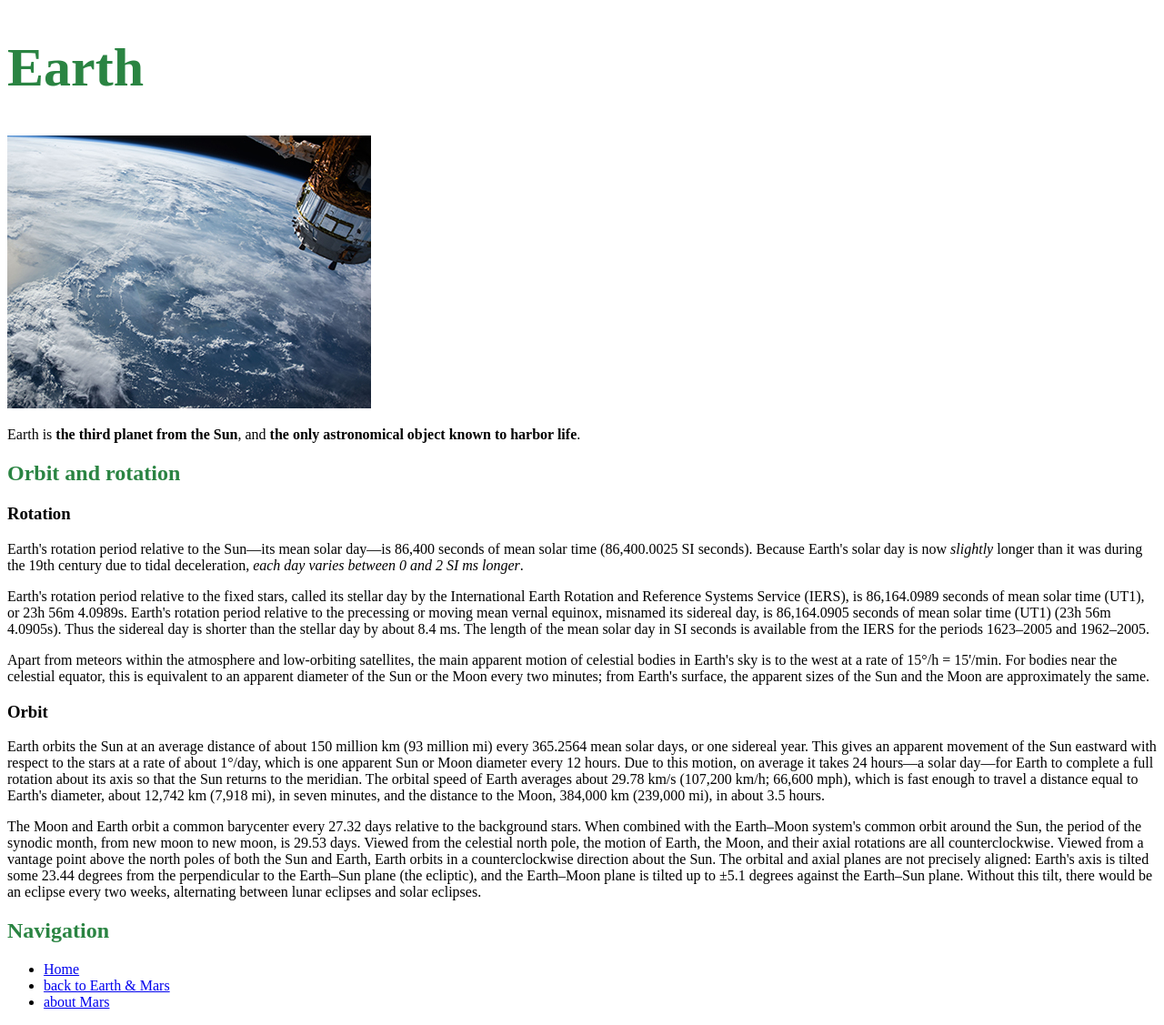
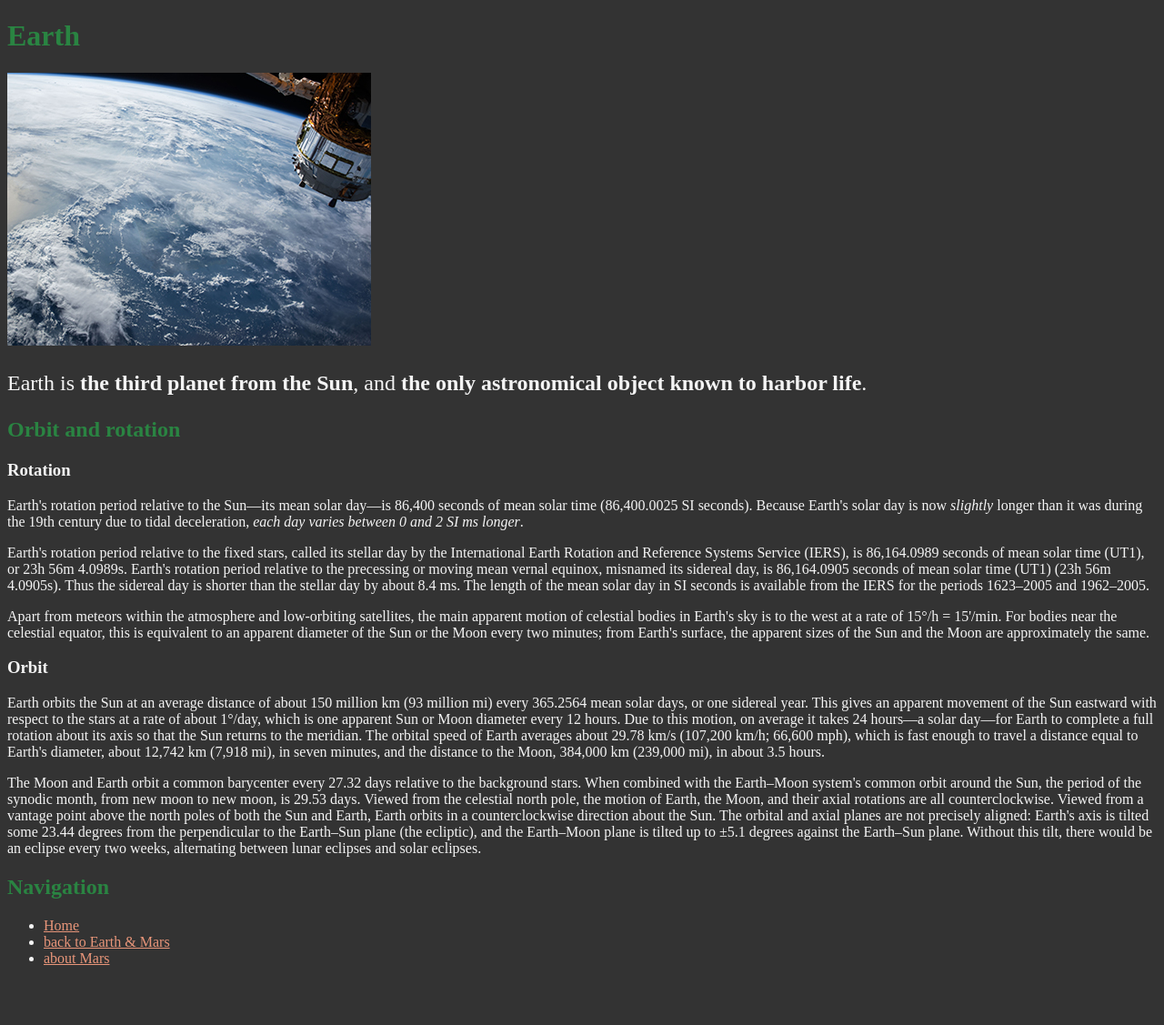
Before and after one commit to jugoslavjeftenic/course-scrimba-HTML-CSS-crash-course, a plain HTML site: page earth-mars/earth.html in a window 1280 px wide. Shown: the whole page at 91% size. After the commit the page ends 1079 px from the top, so only its background shows below. Drawn offline with Linux system fonts and the light colour scheme.

Commit message:
Finsihed lesson 18

```diff
--- a/earth-mars/css/style.css
+++ b/earth-mars/css/style.css
@@ -1,13 +1,20 @@
-h1 {
-    font-size: 60px;
+body {
+    background-color: #333;
+    color: #f4f4f4;
 }
 
-.earth h1,
-.earth h2 {
+a {
+    color: darksalmon;
+}
+
+.intro {
+    font-size: 24px;
+}
+
+.earth-title {
     color: #2a8442;
 }
 
-.mars h1,
-.mars h2 {
+.mars-title {
     color: #d33d1f;
 }
--- a/earth-mars/earth.html
+++ b/earth-mars/earth.html
@@ -5,16 +5,18 @@
         <meta charset="UTF-8">
         <meta http-equiv="X-UA-Compatible" content="IE=edge">
         <meta name="viewport" content="width=device-width, initial-scale=1.0">
-        <title>Earth</title>
+        <title>All about Earth</title>
 
         <link rel="stylesheet" href="css/style.css">
     </head>
 
-    <body class="earth">
-        <h1>Earth</h1>
+    <body>
+        <h1 class="earth-title">Earth</h1>
         <img src="img/earth.jpg" alt="Earth">
-        <p>Earth is <strong>the third planet from the Sun</strong>, and <strong>the only astronomical object known to harbor life</strong>.</p>
-        <h2>Orbit and rotation</h2>
+        <p class="intro">
+            Earth is <strong>the third planet from the Sun</strong>, and <strong>the only astronomical object known to harbor life</strong>.
+        </p>
+        <h2 class="earth-title">Orbit and rotation</h2>
         <h3>Rotation</h3>
         <p>
             Earth's rotation period relative to the Sun—its mean solar day—is 86,400 seconds of mean solar time (86,400.0025 SI seconds).
@@ -55,7 +57,7 @@
             (the ecliptic), and the Earth–Moon plane is tilted up to ±5.1 degrees against the Earth–Sun plane.
             Without this tilt, there would be an eclipse every two weeks, alternating between lunar eclipses and solar eclipses.
         </p>
-        <h2>Navigation</h2>
+        <h2 class="earth-title">Navigation</h2>
         <ul>
             <li><a href="../index.html">Home</a></li>
             <li><a href="index.html">back to Earth & Mars</a></li>
```
Also changed, not shown: earth-mars/index.html (+1 -1 lines), earth-mars/mars.html (+8 -6 lines).
